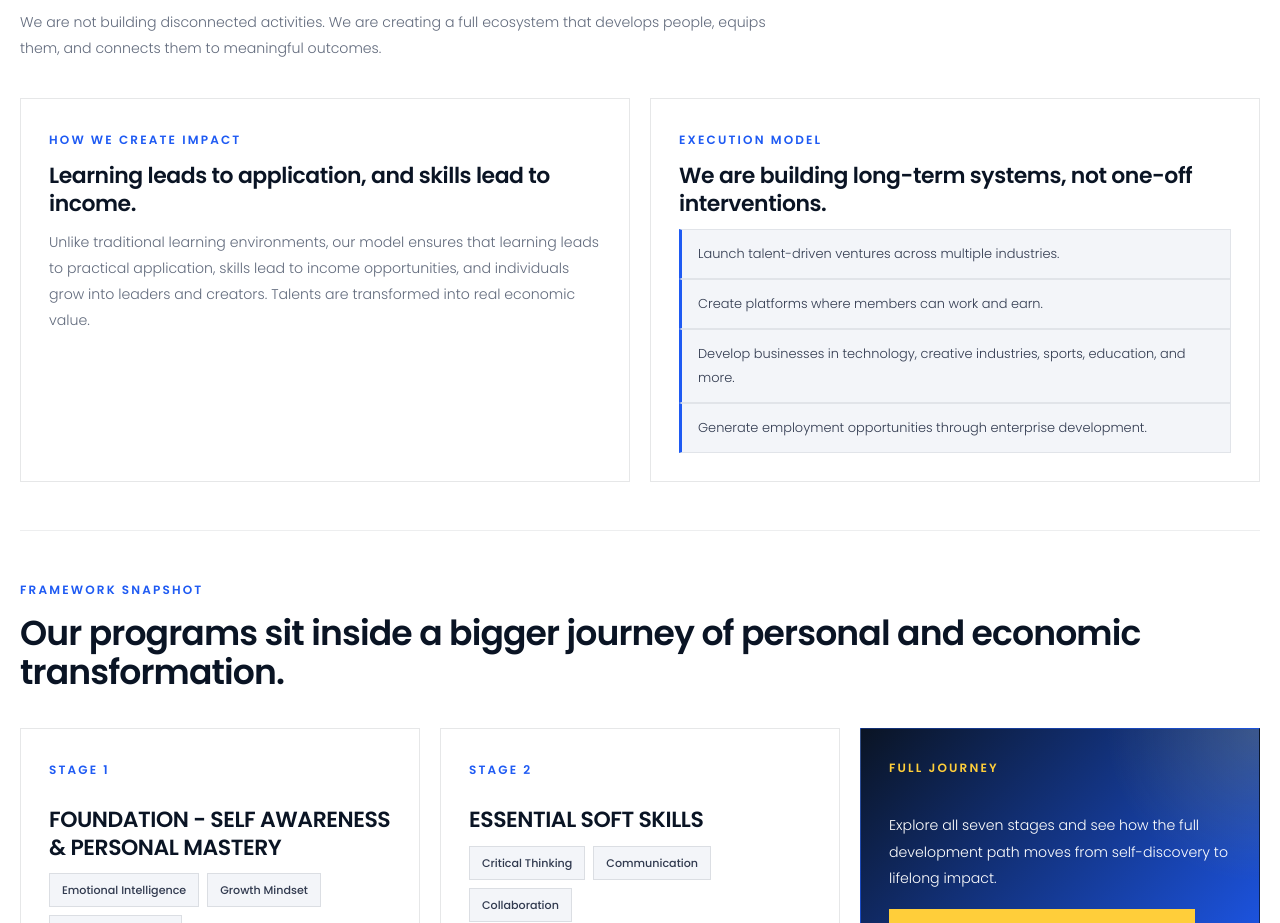
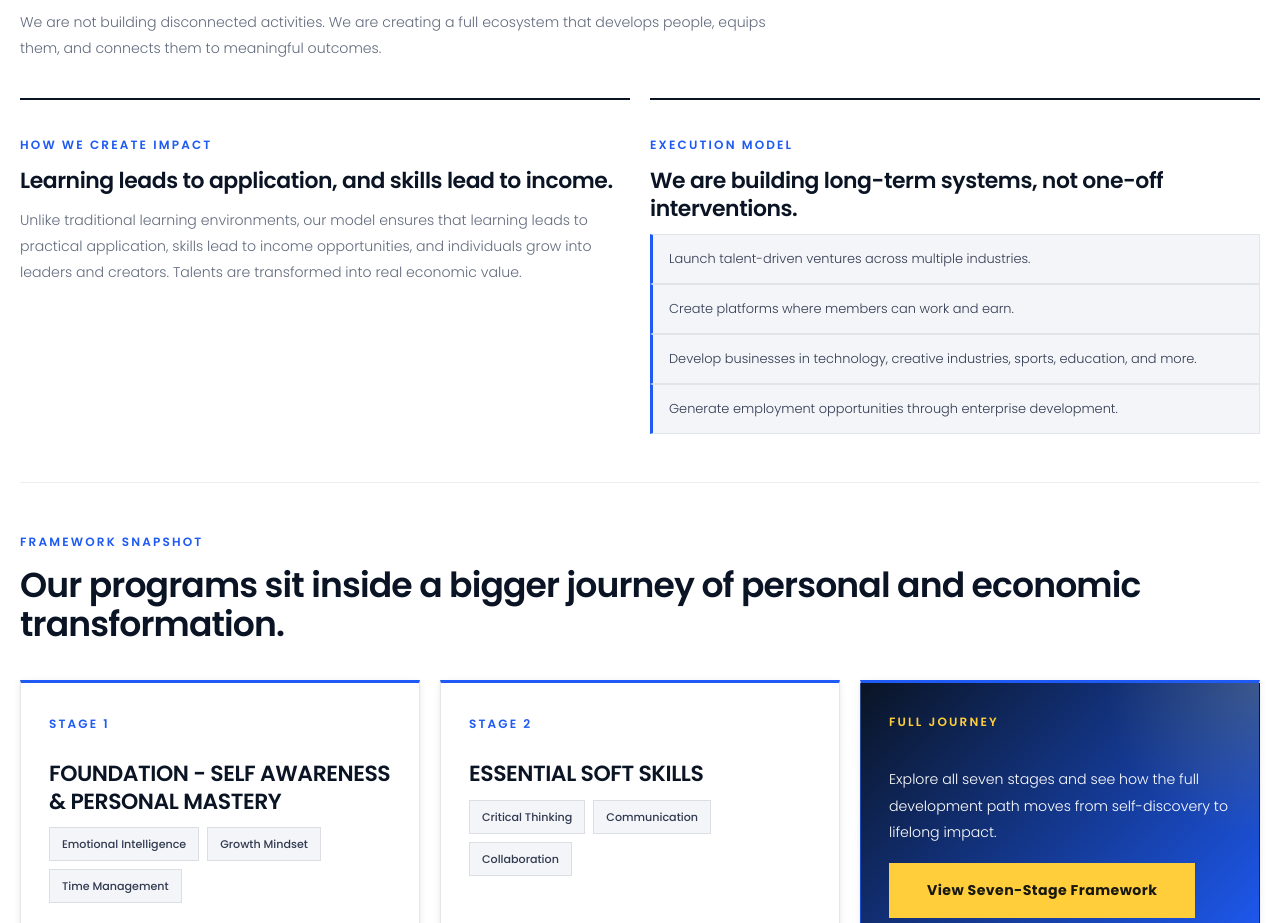
Before and after one commit to Jerry-Tekh/GIGs_IMPACT, a React (Vite) app in the folder gigImpacts/: page /about in a window 1280 px wide. Shown: the part 2089-3012 px from the top of the page. Built offline with nearby package versions, Linux system fonts and the light colour scheme.

Commit message:
feat(ui): extend Momentum system to About (de-card impact section, editorial blocks)

```diff
--- a/gigImpacts/src/pages/About/AboutPage.module.css
+++ b/gigImpacts/src/pages/About/AboutPage.module.css
@@ -532,20 +532,29 @@
 
 .frameworkGrid { grid-template-columns: repeat(3, minmax(0, 1fr)); }
 
-.infoCard, .frameworkCard {
+/* Impact = editorial blocks (no boxes), divided by a strong top rule */
+.infoCard {
+  padding: 32px 0 0;
+  background: transparent;
+  border: none;
+  border-top: 2px solid var(--color-ink);
+  border-radius: 0;
+}
 
+/* Framework = genuine stage cards, kept sharp + elevated */
+.frameworkCard {
   padding: 28px;
-  background: var(--color-surface);
   background: #ffffff;
   border: 1px solid var(--color-border);
+  border-top: 3px solid var(--color-primary);
   border-radius: 0;
+  box-shadow: var(--shadow-sm);
   transition: box-shadow var(--transition-base), border-color var(--transition-base), transform var(--transition-base);
 }
 
-.infoCard:hover, .frameworkCard:hover {
-  box-shadow: var(--shadow-md);
-  border-color: rgba(30, 90, 243, 0.22);
-  transform: translateY(-4px);
+.frameworkCard:hover {
+  box-shadow: var(--shadow-lg);
+  transform: translateY(-5px);
 }
 
 /* CTA framework card */
```
